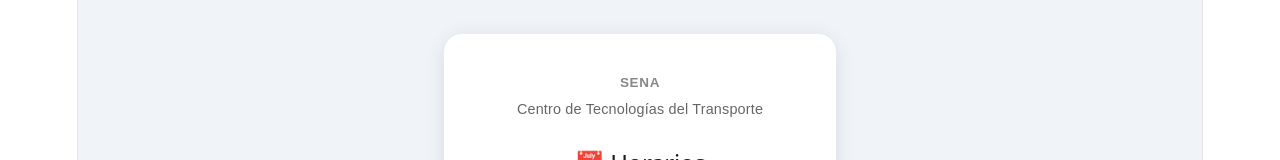
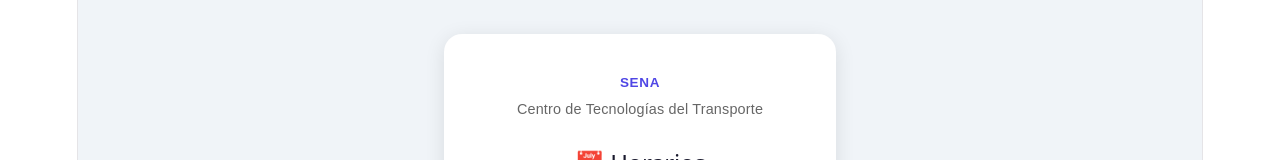
Before and after one commit to carlosariza9604/horariosctt, a React (Vite) app: page / in a window 1280 px wide. Shown: the part 157-317 px from the top of the page. Built offline with nearby package versions, Linux system fonts and the light colour scheme.

Commit message:
fix imagen horario y logo sena

```diff
--- a/src/App.tsx
+++ b/src/App.tsx
@@ -101,7 +101,7 @@
       </div>
       <div style={{ overflowX: 'auto', width: '100%' }}>
         <img
-          src="/sena.png"
+          src={imagenUrl}
           alt="Horario"
           style={{
             width: `${zoom * 100}%`,
@@ -115,6 +115,7 @@
     </div>
   )
 }
+
 function ListaHorarios() {
   const [lista, setLista] = useState<any[]>([])
   const [eliminando, setEliminando] = useState<string>('')
@@ -124,13 +125,10 @@
   }, [])
 
   async function cargar() {
-    // Obtiene los trimestres únicos que hay en la tabla horarios
     const { data } = await supabase
       .from('horarios')
       .select('trimestre')
       .order('trimestre', { ascending: false })
-
-    // Filtra para no repetir trimestres
     const unicos = [...new Set(data?.map((h: any) => h.trimestre) || [])]
     setLista(unicos)
   }
@@ -138,13 +136,8 @@
   async function eliminar(trimestre: string) {
     if (!confirm(`¿Seguro que quieres eliminar el trimestre "${trimestre}"?`)) return
     setEliminando(trimestre)
-
-    // Elimina todos los horarios de ese trimestre en la tabla
     await supabase.from('horarios').delete().eq('trimestre', trimestre)
-
-    // Elimina el PDF del storage
     await supabase.storage.from('horarios').remove([`${trimestre}.pdf`])
-
     await cargar()
     setEliminando('')
   }
@@ -160,8 +153,7 @@
           borderRadius: '0.5rem', border: '1px solid #e0e7ff'
         }}>
           <span style={{ fontSize: '0.95rem', color: '#333' }}>📅 {trimestre}</span>
-          <button
-            onClick={() => eliminar(trimestre)}
+          <button onClick={() => eliminar(trimestre)}
             style={{
               backgroundColor: '#ef4444', color: 'white',
               border: 'none', padding: '0.4rem 0.75rem',
@@ -174,6 +166,7 @@
     </div>
   )
 }
+
 export default function App() {
   const [session, setSession] = useState<any>(null)
   const [perfil, setPerfil] = useState<any>(null)
@@ -304,7 +297,7 @@
     <div style={s.center}>
       <div style={s.card}>
         <div style={{ textAlign: 'center', marginBottom: '0.5rem' }}>
-        <p style={{ margin: 0, fontSize: '0.75rem', color: '#888', fontWeight: 'bold', textTransform: 'uppercase', letterSpacing: '0.05em' }}>
+          <p style={{ margin: 0, fontSize: '0.75rem', color: '#4f46e5', fontWeight: 'bold', textTransform: 'uppercase', letterSpacing: '0.05em' }}>
             SENA
           </p>
           <p style={{ margin: 0, fontSize: '0.8rem', color: '#666' }}>
@@ -313,7 +306,6 @@
         </div>
         <h2 style={s.titulo}>📅 Horarios</h2>
         <p style={s.subtitulo}>{modo === 'login' ? 'Inicia sesión' : 'Regístrate'}</p>
-
         <select style={s.input} value={nombre} onChange={e => setNombre(e.target.value)}>
           <option value="">-- Selecciona tu nombre --</option>
           {NOMBRES.map(n => <option key={n} value={n}>{n}</option>)}
@@ -343,7 +335,8 @@
       </div>
       <div style={s.content}>
         <div style={s.card2}>
-          <h3>🗑️ Horarios subidos</h3><ListaHorarios />
+          <h3>🗑️ Horarios subidos</h3>
+          <ListaHorarios />
           <hr style={{ margin: '1rem 0', border: 'none', borderTop: '1px solid #eee' }} />
           <h3>📄 Subir PDF de horarios</h3>
           <div style={{ display: 'flex', flexDirection: 'column', gap: '1rem' }}>
```
Lines whose indentation alone changed are shown as unchanged.
